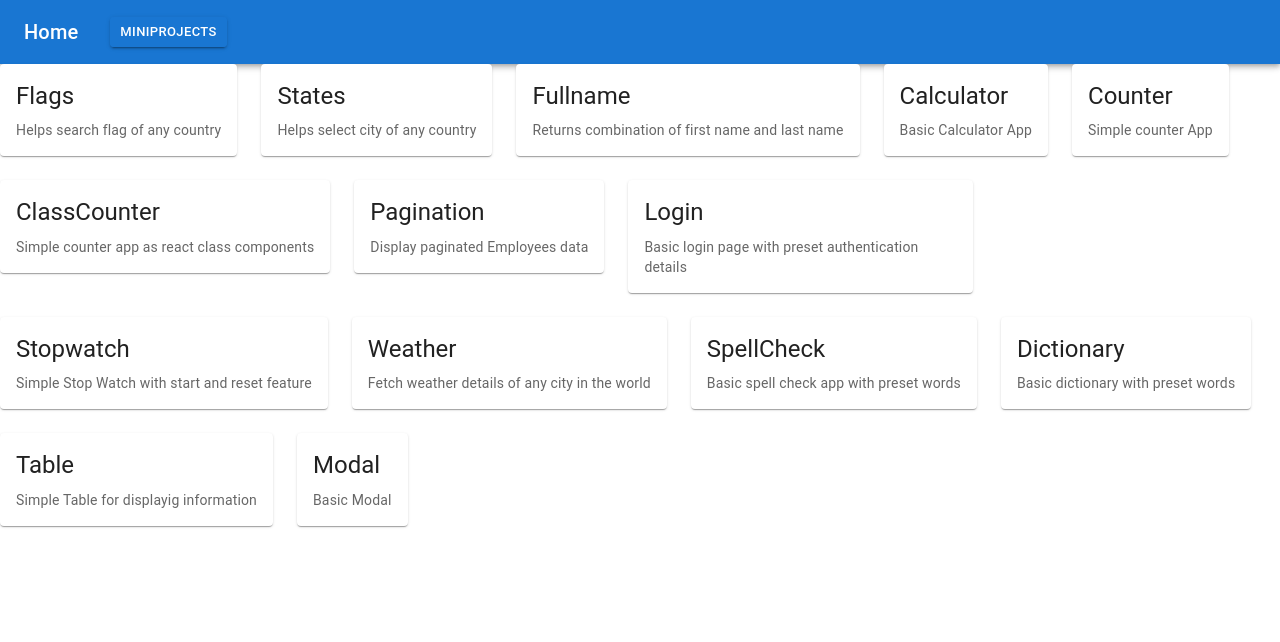
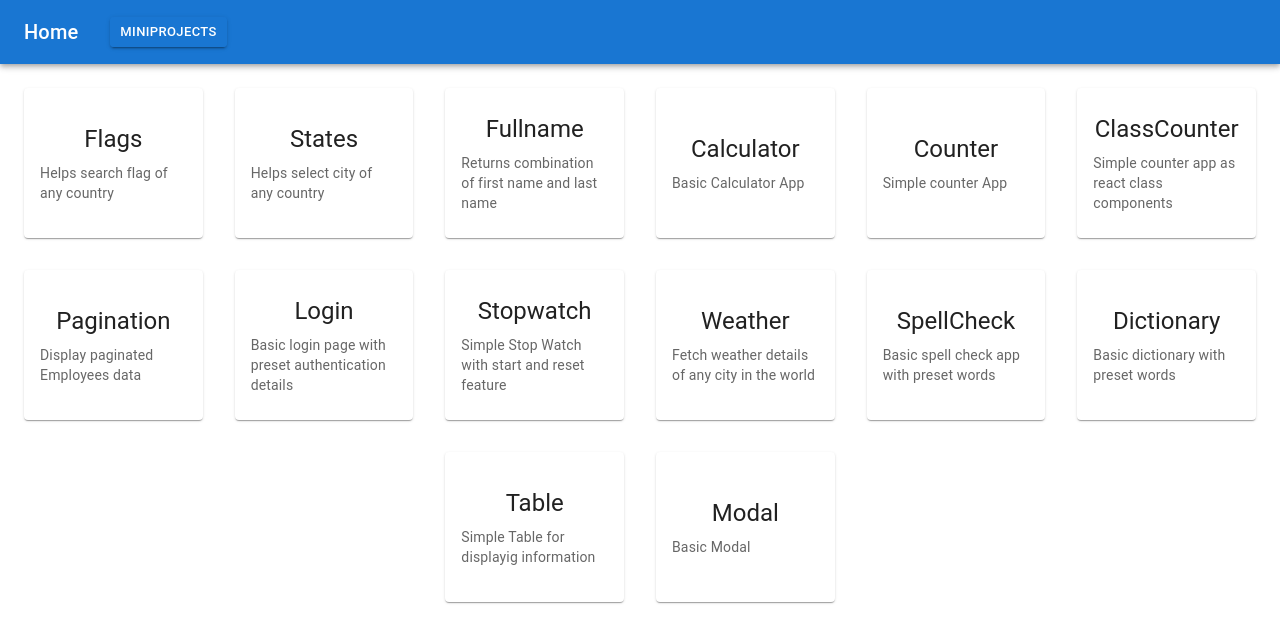
Before and after one commit to aviralrabbit1/react-mini, a React (Vite) app: page / in a window 1280 px wide. Shown: the top 642 px of the page. Built offline with nearby package versions, Linux system fonts and the light colour scheme.

Commit message:
:truck: Setup router cards in `home`

```diff
--- a/src/App.jsx
+++ b/src/App.jsx
@@ -17,6 +17,7 @@ import Table from './mini/Table';
 import Modal from './mini/Modal';
 import Navbar from './components/Navbar';
 import Home from './components/Home';
+import Box from '@mui/material/Box';
 
 function App() {
 
@@ -24,57 +25,8 @@ function App() {
     <Router>
         <div className="app">
         <Navbar />
-            {/* <nav className="navbar">
-                <ul>
-                    <li>
-                        <Link to="/">Flags</Link>
-                    </li>
-                    <li>
-                        <Link to="/states">States</Link>
-                    </li>
-                    <li>
-                        <Link to="/navbar">Navbar</Link>
-                    </li>
-                    <li>
-                        <Link to="/fullname">Fullname</Link>
-                    </li>
-                    <li>
-                        <Link to="/calculator">Calculator</Link>
-                    </li>
-                    <li>
-                        <Link to="/counter">Counter</Link>
-                    </li>
-                    <li>
-                        <Link to="/classcounter">ClassCounter</Link>
-                    </li>
-                    <li>
-                        <Link to="/pagination">Pagination</Link>
-                    </li>
-                    <li>
-                        <Link to="/login">Login</Link>
-                    </li>
-                    <li>
-                        <Link to="/stopwatch">Stopwatch</Link>
-                    </li>
-                    <li>
-                        <Link to="/weather">Weather</Link>
-                    </li>
-                    <li>
-                        <Link to="/spellchack">SpellCheck</Link>
-                    </li>
-                    <li>
-                        <Link to="/dictionary">Dictionary</Link>
-                    </li>
-                    <li>
-                        <Link to="table">Table</Link>
-                    </li>
-                    <li>
-                        <Link to="modal">Modal</Link>
-                        </li>
-                        </ul>
-                        </nav> */}
-
-              <Routes>
+        <Box sx={{ flexGrow: 1, padding: 3 }}>
+            <Routes>
                   <Route path="/" index element={<Home/>} />
                   <Route path="/flags" index element={<Flags/>} />
                   <Route path="/states" element={<States />} />
@@ -92,7 +44,8 @@ function App() {
                   <Route path="/table" element={<Table />} />
                   <Route path="/modal" element={<Modal />} />
                   <Route path="/*" element={<Error />} />
-              </Routes>
+            </Routes>
+        </Box>
         </div>
     </Router>
   )
--- a/src/components/Home.jsx
+++ b/src/components/Home.jsx
@@ -1,11 +1,9 @@
-import React from 'react'
-import Box from '@mui/material/Box';
 import Grid from '@mui/material/Grid';
 import Card from '@mui/material/Card';
 import CardContent from '@mui/material/CardContent';
-import CardMedia from '@mui/material/CardMedia';
 import Typography from '@mui/material/Typography';
 import CardActionArea from '@mui/material/CardActionArea';
+import { useNavigate } from "react-router-dom";
 
 const   projects = [
   { title: "Flags", path: "/flags", description: "Helps search flag of any country" },
@@ -25,15 +23,19 @@ const   projects = [
 ]
 
 const Home = () => {
+  let navigate = useNavigate();
   return (
-    <Box sx={{ flexGrow: 1 }}>
-      <Grid container spacing={{ xs: 2, md: 3 }} columns={{ xs: 4, sm: 8, md: 12 }}>
+      <Grid container spacing={{ xs: 2, sm: 1, md: 4 }}
+        sx={{ display: 'flex', justifyContent: 'center', alignItems: 'center', padding: 'auto' }}
+      >
         {projects.map((project, index) => (
-          <Grid item xs={2} sm={4} md={4} key={index}>
-            <Card sx={{ maxWidth: 345 }}>
-              <CardActionArea>
+          <Grid key={index} size={{ xs: 6, sm: 4, md: 3, lg: 2 }}>
+            <Card
+            sx={{ display: 'flex' , height: 150, Width: 150, maxWidth: 200 }}
+            >
+              <CardActionArea onClick={() => navigate(project.path)}>
                 <CardContent>
-                  <Typography gutterBottom variant="h5" component="div">
+                  <Typography gutterBottom variant="h5" component="div" sx={{ textAlign: 'center' }}>
                     {project.title}
                   </Typography>
                   <Typography variant="body2" sx={{ color: 'text.secondary' }}>
@@ -45,7 +47,6 @@ const Home = () => {
           </Grid>
         ))}
       </Grid>
-    </Box>
   )
 }
 
```
